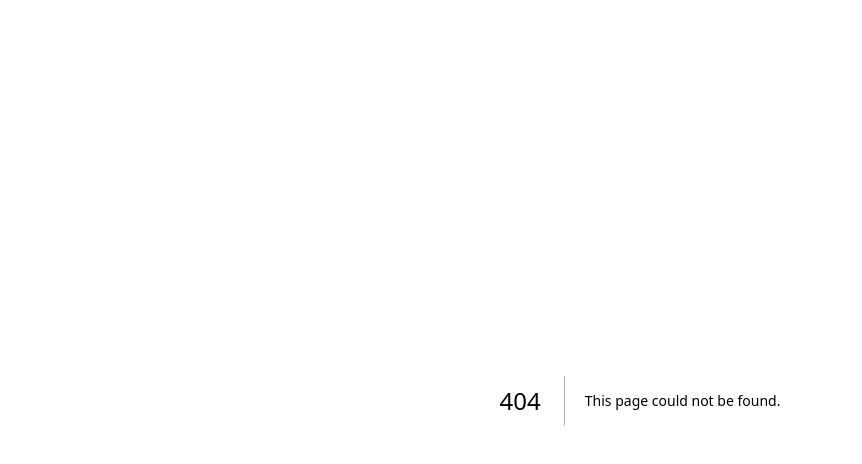
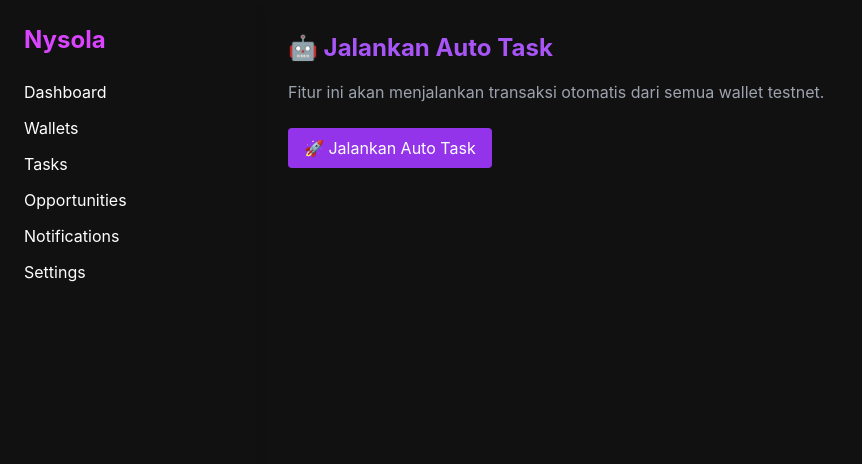
Before and after one commit to deoandika76/nysola, a Next.js app: page /auto in a window 1280 px wide. Before the commit this address had no page. Shown: the top 464 px of the page, without its empty margins (0-862 px from the left). Built offline with nearby package versions, Linux system fonts and the light colour scheme.

Commit message:
Create auto.tsx

```diff
--- /dev/null
+++ b/pages/auto.tsx
@@ -0,0 +1,50 @@
+import { useState } from 'react';
+import Layout from '../components/Layout';
+
+export default function AutoTaskPage() {
+  const [loading, setLoading] = useState(false);
+  const [result, setResult] = useState('');
+
+  const handleRunAutoTask = async () => {
+    setLoading(true);
+    setResult('');
+
+    try {
+      const res = await fetch('/api/autoTask', {
+        method: 'POST',
+      });
+
+      const data = await res.json();
+      if (res.ok) {
+        setResult(JSON.stringify(data.results, null, 2));
+      } else {
+        setResult(`❌ Gagal: ${data.message || data.error}`);
+      }
+    } catch (err: any) {
+      setResult(`❌ Error: ${err.message}`);
+    } finally {
+      setLoading(false);
+    }
+  };
+
+  return (
+    <Layout>
+      <h1 className="text-2xl font-bold text-purple-500 mb-4">🤖 Jalankan Auto Task</h1>
+      <p className="mb-6 text-gray-400">Fitur ini akan menjalankan transaksi otomatis dari semua wallet testnet.</p>
+
+      <button
+        onClick={handleRunAutoTask}
+        disabled={loading}
+        className="bg-purple-600 text-white px-4 py-2 rounded hover:bg-purple-700 disabled:opacity-50"
+      >
+        {loading ? 'Menjalankan...' : '🚀 Jalankan Auto Task'}
+      </button>
+
+      {result && (
+        <pre className="mt-6 bg-black text-green-400 p-4 rounded overflow-x-auto text-sm whitespace-pre-wrap break-words">
+          {result}
+        </pre>
+      )}
+    </Layout>
+  );
+}
```
